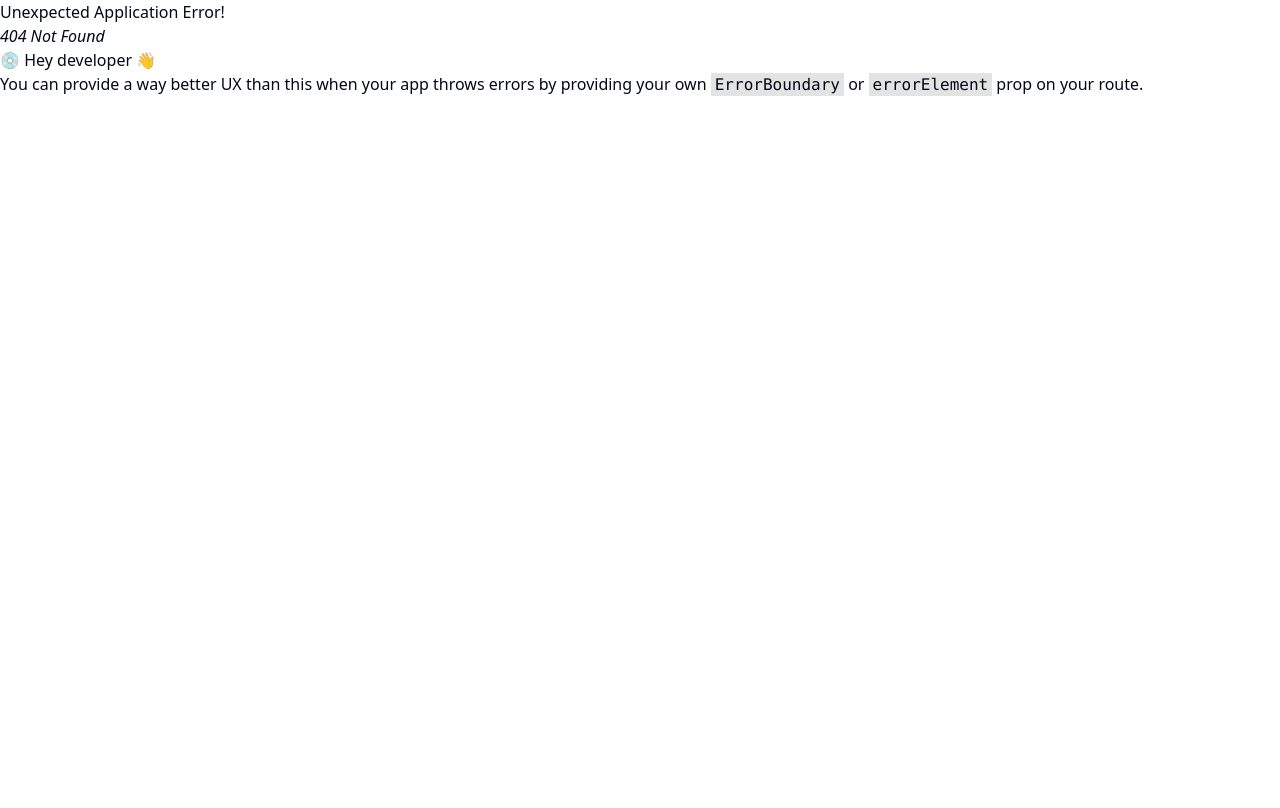
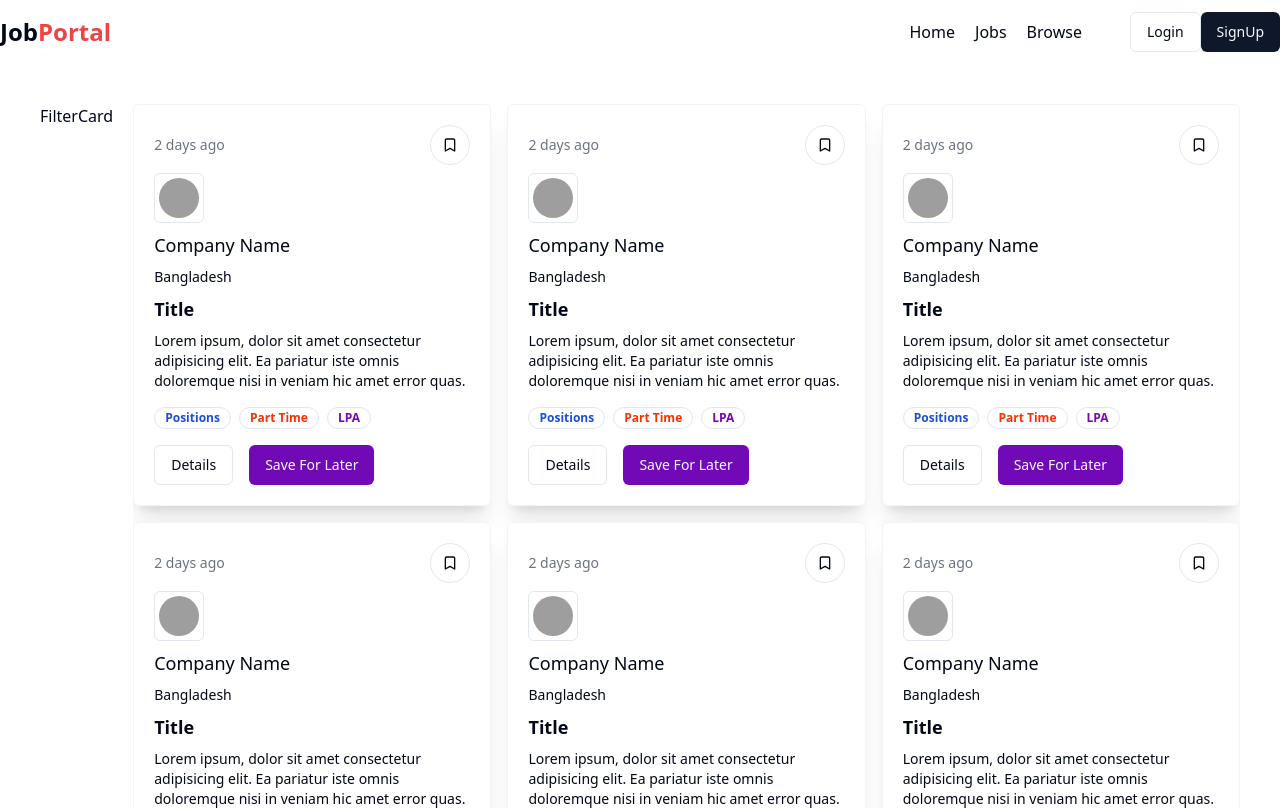
Before and after one commit to MASUDALAM234970/Job-portal, a React (Vite) app in the folder frontend/: page /jobs in a window 1280 px wide. Before the commit this address had no page. Built offline with nearby package versions, Linux system fonts and the light colour scheme; grey boxes are pictures that could not be loaded.

Commit message:
Add Jobs page with job listings and filter functionality; implement 404 page and update Navbar links

```diff
--- a/frontend/package.json
+++ b/frontend/package.json
@@ -21,6 +21,7 @@
     "clsx": "^2.1.1",
     "embla-carousel-react": "^8.5.2",
     "flowbite-react": "^0.10.2",
+    "framer-motion": "^12.0.5",
     "lucide-react": "^0.471.1",
     "next-themes": "^0.4.4",
     "react": "^18.3.1",
--- /dev/null
+++ b/frontend/src/components/FilterCard.jsx
@@ -0,0 +1,5 @@
+import React from "react";
+
+export default function FilterCard() {
+  return <div>FilterCard</div>;
+}
--- /dev/null
+++ b/frontend/src/components/Job.jsx
@@ -0,0 +1,54 @@
+import React from "react";
+import { Button } from "./ui/button";
+import { Bookmark } from "lucide-react";
+import { Avatar } from "./ui/avatar";
+import { AvatarImage } from "@radix-ui/react-avatar";
+import { Badge } from "./ui/badge";
+
+export default function Job() {
+  return (
+    <div className="p-5 rounded-md shadow-xl bg-white border border-gray-100">
+      <div className="flex items-center  justify-between">
+        <p className="text-sm text-gray-500"> 2 days ago</p>
+        <Button variant="outline" className="rounded-full" size="icon">
+          <Bookmark />
+        </Button>
+      </div>
+
+      <div className="flex items-center gap-2 my-2 ">
+        <Button className="p-6" variant="outline" size="icon">
+          <Avatar>
+            <AvatarImage src="https://www.shutterstock.com/image-vector/circle-line-simple-design-logo-600nw-2174926871.jpg" />
+          </Avatar>
+        </Button>
+      </div>
+      <div>
+        <h1 className="font-medium text-lg my-2 "> Company Name</h1>
+        <p className="text-sm text-gry-500"> Bangladesh</p>
+      </div>
+      <div>
+        <h1 className="font-bold text-lg my-2  ">Title</h1>
+        <p className=" text-sm text-lg my-2">
+          Lorem ipsum, dolor sit amet consectetur adipisicing elit. Ea pariatur
+          iste omnis doloremque nisi in veniam hic amet error quas.
+        </p>
+      </div>
+
+      <div className="flex items-center gap-2 mt-4">
+        <Badge className={"text-blue-700 font-bold"} variant="ghost">
+          Positions
+        </Badge>
+        <Badge className={"text-[#F83002] font-bold"} variant="ghost">
+          Part Time
+        </Badge>
+        <Badge className={"text-[#7209b7] font-bold"} variant="ghost">
+          LPA
+        </Badge>
+      </div>
+      <div className="flex items-center gap-4 mt-4">
+        <Button variant="outline">Details</Button>
+        <Button className="bg-[#7209b7]">Save For Later</Button>
+      </div>
+    </div>
+  );
+}
--- /dev/null
+++ b/frontend/src/components/Jobs.jsx
@@ -0,0 +1,42 @@
+import React from "react";
+import { Navbar } from "./shared/Navbar";
+import FilterCard from "./FilterCard";
+import Job from "./Job";
+import { motion } from "framer-motion";
+
+const jobsArray = [1, 2, 3, 4, 5, 6, 7, 8, 9, 10, 11, 12, 13];
+
+export default function jobs() {
+  return (
+    <div>
+      <Navbar />
+
+      <div className="max-w-7xl mx-auto mt-5">
+        <div className="flex gap-5 mt-10 mx-10">
+          <div className="w-20%">
+            <FilterCard />
+          </div>
+          {jobsArray.length <= 0 ? (
+            <span>Job not found</span>
+          ) : (
+            <div className="flex-1 h-[88vh] overflow-y-auto pb-5">
+              <div className="grid grid-cols-3 gap-4">
+                {jobsArray.map((job) => (
+                  <motion.div
+                    initial={{ opacity: 0, x: 100 }}
+                    animate={{ opacity: 1, x: 0 }}
+                    exit={{ opacity: 0, x: -100 }}
+                    transition={{ duration: 0.3 }}
+                    key={job?._id}
+                  >
+                    <Job job={job} />
+                  </motion.div>
+                ))}
+              </div>
+            </div>
+          )}
+        </div>
+      </div>
+    </div>
+  );
+}
--- a/frontend/src/components/shared/Navbar.jsx
+++ b/frontend/src/components/shared/Navbar.jsx
@@ -17,9 +17,15 @@ export const Navbar = () => {
         </div>
         <div className="flex items-center gap-12">
           <ul className="flex font-medium items-center gap-5">
-            <li>Home</li>
-            <li>jobs</li>
-            <li>Browse</li>
+            <li>
+              <Link to="/">Home</Link>
+            </li>
+            <li>
+              <Link to="/jobs">Jobs</Link>
+            </li>
+            <li>
+              <Link to="/browse">Browse</Link>
+            </li>
           </ul>
           {!user ? (
             <div>
--- /dev/null
+++ b/frontend/src/components/shared/NoPage.jsx
@@ -0,0 +1,25 @@
+import React from "react";
+
+export default function NoPage() {
+  return (
+    <div className="flex flex-col items-center justify-center min-h-screen bg-gray-100 text-gray-800">
+      <img
+        src="https://via.placeholder.com/400x300.png?text=404+Error" // Replace with a beautiful 404 image URL
+        alt="404 Illustration"
+        className="w-80 mb-6 rounded-lg shadow-lg"
+      />
+      <h1 className="text-6xl font-bold text-blue-600 mb-4">404</h1>
+      <h2 className="text-2xl font-semibold mb-2">Page Not Found</h2>
+      <p className="text-gray-600 mb-6 text-center">
+        Oops! The page you're looking for doesn't exist or might have been
+        moved.
+      </p>
+      <a
+        href="/"
+        className="px-6 py-3 bg-blue-600 text-white rounded-lg shadow hover:bg-blue-500 transition duration-300"
+      >
+        Go Back Home
+      </a>
+    </div>
+  );
+}
```
Also changed, not shown: frontend/src/App.jsx (+10 -0 lines), 1 other file (tests, documents, lock files or other folders).
